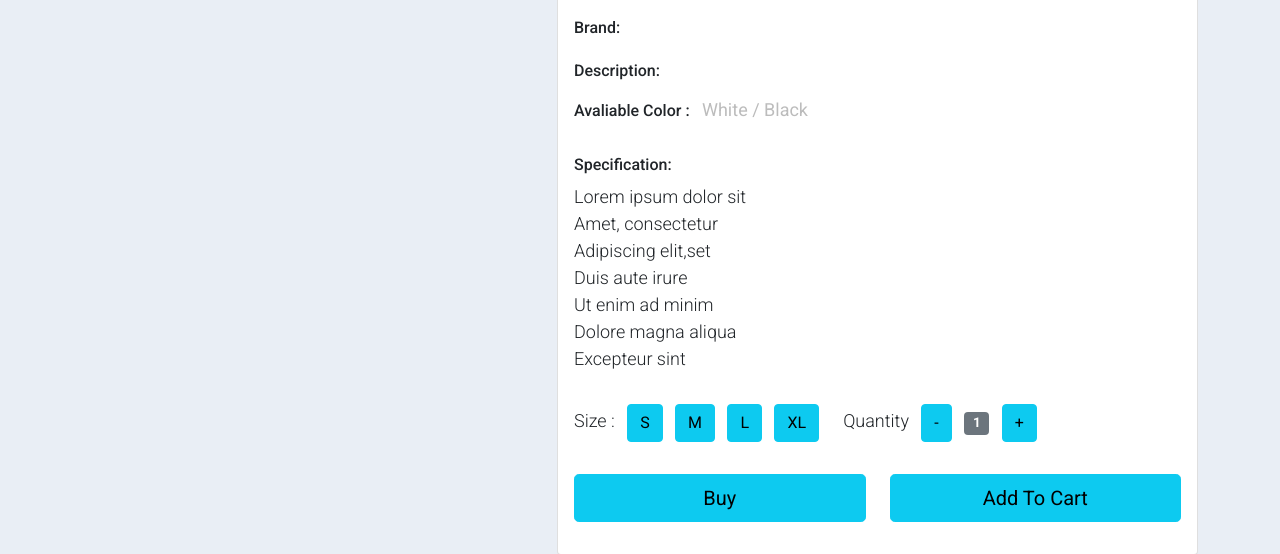
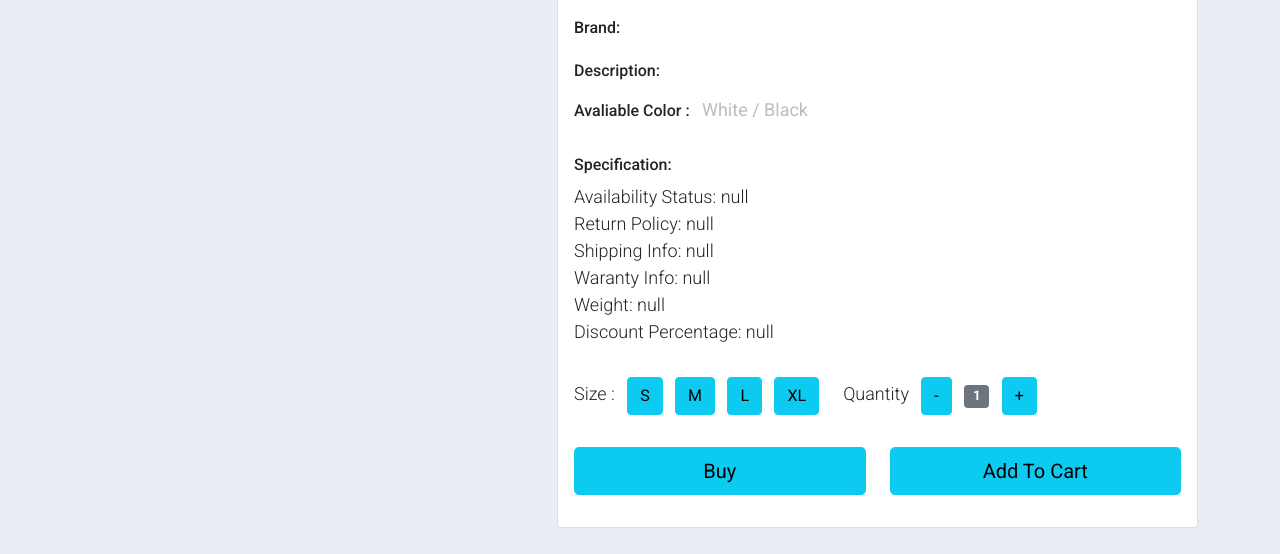
Before and after one commit to Collins-Munufie/jones-commerce, a website: page shop-single.html in a window 1280 px wide. Shown: the part 301-855 px from the top of the page. Drawn offline with Linux system fonts and the light colour scheme; no server answers.

Commit message:
Updated the Specifications of a product

```diff
--- a/assets/js/custom.js
+++ b/assets/js/custom.js
@@ -149,7 +149,7 @@ function createProducts(product) {
     let list = document.createElement("li");
     let link = document.createElement("a");
     link.classList.add("btn", "btn-warning", "text-danger");
-    link.href = ` /shop-single.html?image=${product.thumbnail}&title=${product.title}&brand=${product.brand}&description=${product.description}&rating=${product.rating}&price=${product.price}&category=${product.category}&stock=${product.stock}`;
+    link.href = ` /shop-single.html?image=${product.thumbnail}&title=${product.title}&brand=${product.brand}&description=${product.description}&rating=${product.rating}&price=${product.price}&category=${product.category}&stock=${product.stock}&warantyInfo=${product.warrantyInformation}&shippingInfo=${product.shippingInformation}&returnPolicy=${product.returnPolicy}&weight=${product.weight}&discountPercentage=${product.discountPercentage}&availabilityStatus=${product.availabilityStatus}`;
     // Create the icon inside the a tag
   let heart = document.createElement("i");
   heart.className = iconClass;
@@ -169,7 +169,7 @@ function createProducts(product) {
     // Create the title anchor
     let title_Anchor = document.createElement("a");
     title_Anchor.classList.add("h3", "text-decoration-none");
-    title_Anchor.href =` /shop-single.html?image=${product.thumbnail}&title=${product.title}&brand=${product.brand}&description=${product.description}&rating=${product.rating}&price=${product.price}&category=${product.category}&stock=${product.stock}`;
+    title_Anchor.href =` /shop-single.html?image=${product.thumbnail}&title=${product.title}&brand=${product.brand}&description=${product.description}&rating=${product.rating}&price=${product.price}&category=${product.category}&stock=${product.stock}&warantyInfo=${product.warrantyInformation}&shippingInfo=${product.shippingInformation}&returnPolicy=${product.returnPolicy}&weight=${product.weight}&discountPercentage=${product.discountPercentage}&availabilityStatus=${product.availabilityStatus}`;
     title_Anchor.innerText = product.title;
     card_Body.appendChild(title_Anchor);
 
@@ -363,6 +363,15 @@ const product_Price = document.getElementById("product-price")
 const product_Rating = document.getElementById("product-rating")
 const product_Brand = document.getElementById("product-brand");
 const product_Description = document.getElementById("product-description");
+const availabilityStatus = document.querySelector('.availability-status');
+const returnPolicy = document.querySelector('.return-policy')
+const discountPercentage = document.querySelector('.discount-percent')
+const weight = document.querySelector('.weight')
+const warantyInfo = document.querySelector('.waranty-info')
+const shippingInfo = document.querySelector('.shipping-info')
+
+
+
 
 var parameters = new URLSearchParams(window.location.search);
 var image_Src = parameters.get("image");
@@ -371,6 +380,13 @@ var price_Param = parameters.get("price");
 var rating_Param = parameters.get("rating");
 var brand_Param = parameters.get("brand");
 var description_Param = parameters.get("description");
+var availability = parameters.get('availabilityStatus');
+var waranty = parameters.get('warantyInfo');
+var product_weight = parameters.get('weight');
+var return_policy = parameters.get('returnPolicy');
+var discount = parameters.get('discountPercentage');
+var shipping = parameters.get('shippingInfo');
+
 
 details_Image.src = image_Src;
 
@@ -379,9 +395,15 @@ carousel_Image.forEach(image => {
 })
 product_Title.innerText = title_Param;
 product_Price.innerText = "$" + price_Param;
-product_Rating.innerText = "Rating " + rating_Param + "| 36 comments";
+product_Rating.innerText = "Rating " + rating_Param + " | 36 comments";
 product_Brand.innerText = brand_Param;
 product_Description.innerText = description_Param;
+availabilityStatus.textContent += availability;
+warantyInfo.textContent += waranty;
+weight.textContent += product_weight;
+returnPolicy.textContent += return_policy;
+discountPercentage.textContent += discount;
+shippingInfo.textContent += shipping;
 
 // The Searching Functionality
 
--- a/shop-single.html
+++ b/shop-single.html
@@ -258,13 +258,12 @@
 
                             <h6>Specification:</h6>
                             <ul class="list-unstyled pb-3">
-                                <li>Lorem ipsum dolor sit</li>
-                                <li>Amet, consectetur</li>
-                                <li>Adipiscing elit,set</li>
-                                <li>Duis aute irure</li>
-                                <li>Ut enim ad minim</li>
-                                <li>Dolore magna aliqua</li>
-                                <li>Excepteur sint</li>
+                                <li class="availability-status">Availability Status: </li>
+                                <li class="return-policy">Return Policy: </li>
+                                <li class="shipping-info">Shipping Info: </li>
+                                <li class="waranty-info">Waranty Info: </li>
+                                <li class="weight">Weight: </li>
+                                <li class="discount-percent">Discount Percentage: </li>
                             </ul>
 
                             <form action="" method="GET">
```
Also changed, not shown: paypal.html (+4 -1 lines).
